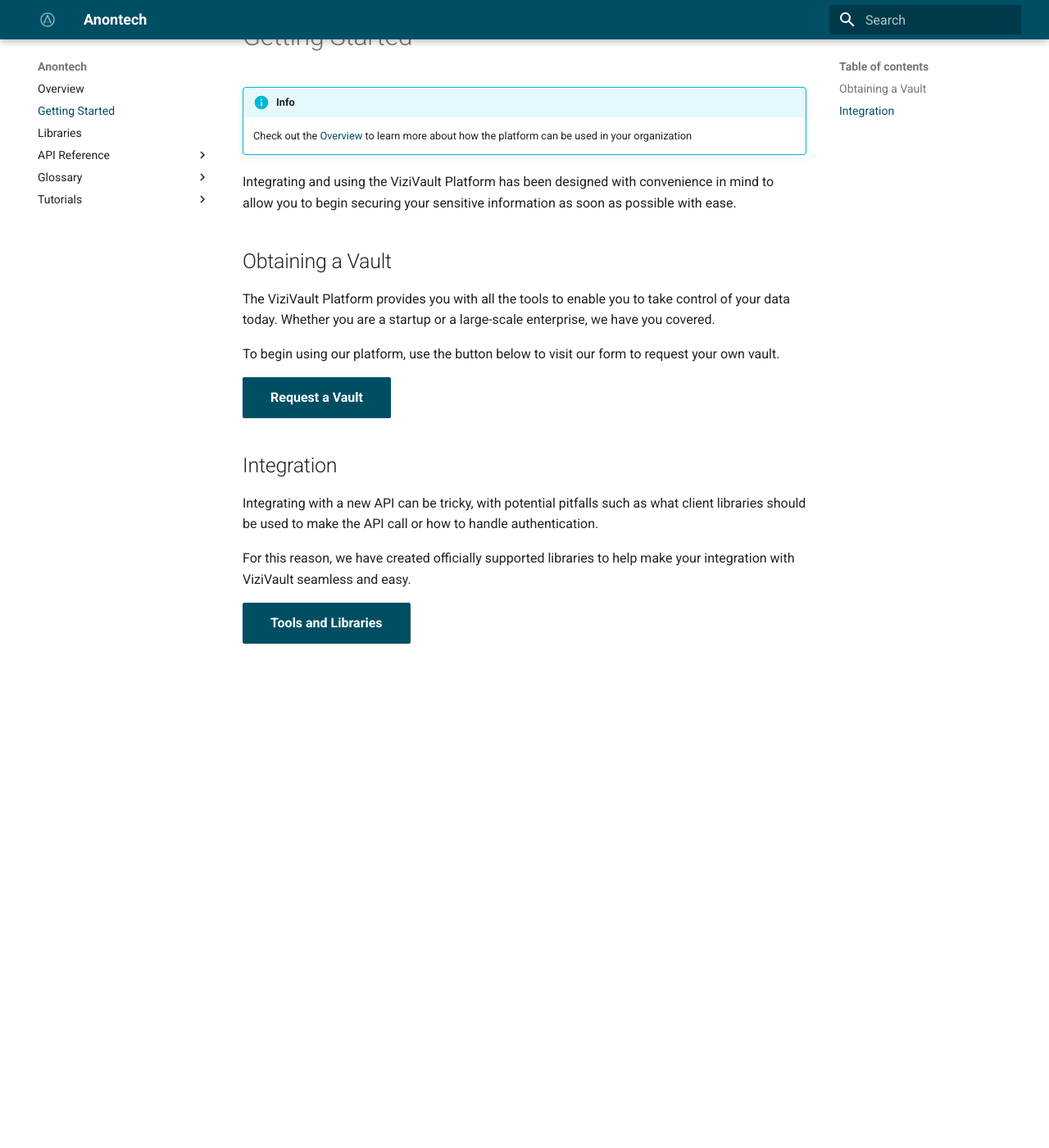
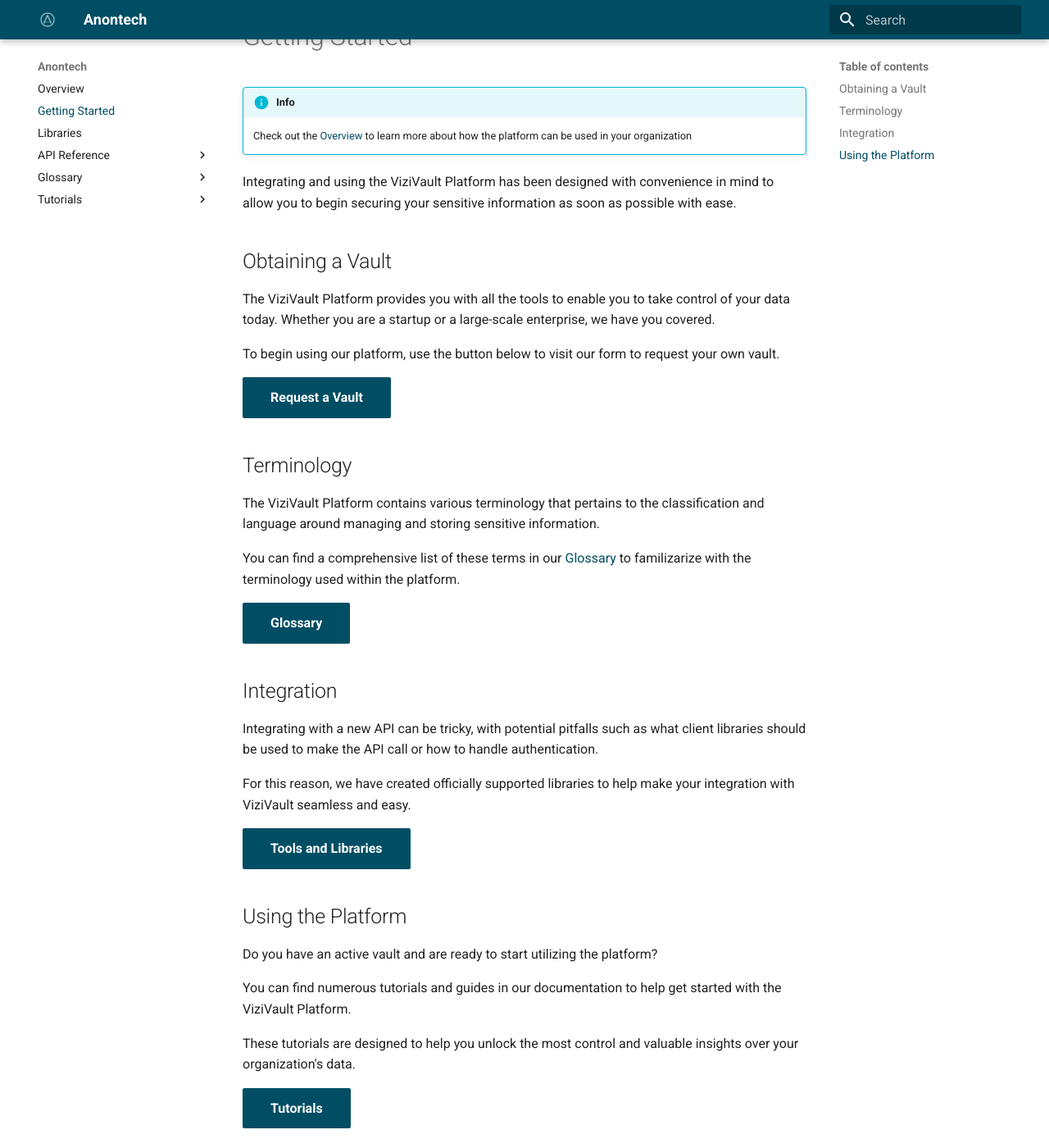
Before and after one commit to anontechnology/documentation, an MkDocs documentation site: the page built from docs/getting-started.md, in a window 1280 px wide and 1400 px high, scrolled down 74 px. Shown: the whole window at 82% size. Built offline with MkDocs 1.6.1 and Material for MkDocs 9.7.7, drawn with Linux system fonts in a browser that asks for light colours; before the commit the page ends 900 px from its top, so only the background shows below that.

Commit message:
Linked glossary and tutorials from getting started

```diff
--- a/docs/getting-started.md
+++ b/docs/getting-started.md
@@ -11,6 +11,14 @@ To begin using our platform, use the button below to visit our form to request y
 
 <a class="md-button md-button--primary" href="https://anontech.io" target="_blank">Request a Vault</a>
 
+## Terminology
+
+The ViziVault Platform contains various terminology that pertains to the classification and language around managing and storing sensitive information.
+
+You can find a comprehensive list of these terms in our [Glossary](glossary/attribute.md) to familizarize with the terminology used within the platform.
+
+[Glossary](glossary/attribute.md){: .md-button .md-button--primary }
+
 ## Integration
 
 Integrating with a new API can be tricky, with potential pitfalls such as what client libraries should be used to make the API call or how to handle authentication.
@@ -18,3 +26,13 @@ Integrating with a new API can be tricky, with potential pitfalls such as what c
 For this reason, we have created officially supported libraries to help make your integration with ViziVault seamless and easy.
 
 [Tools and Libraries](libraries.md){: .md-button .md-button--primary }
+
+## Using the Platform
+
+Do you have an active vault and are ready to start utilizing the platform?
+
+You can find numerous tutorials and guides in our documentation to help get started with the ViziVault Platform.
+
+These tutorials are designed to help you unlock the most control and valuable insights over your organization's data.
+
+[Tutorials](/tutorials/attribute-schemas/){: .md-button .md-button--primary }
--- a/mkdocs.yml
+++ b/mkdocs.yml
@@ -1,4 +1,5 @@
 site_name: Anontech
+site_url: https://anontech.io
 theme:
   name: material
   logo: assets/images/anontech.png
```
